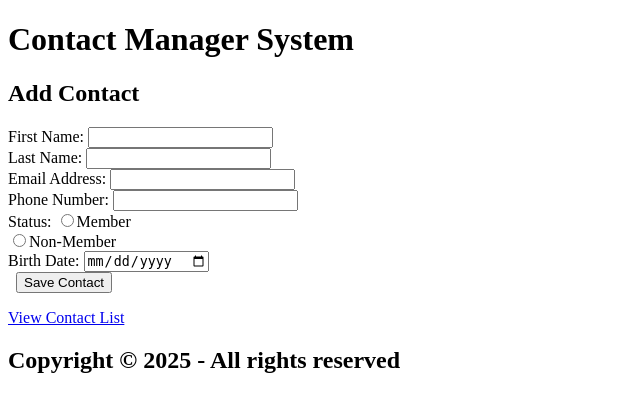
After one commit to dougjasper2013/ContactManager2025, a PHP site: page /add_contact_form.php in a window 1280 px wide. The commit adds this page. Shown: the top 412 px of the page, without its empty margins (0-640 px from the left). Run offline with PHP 8.4, Linux system fonts and the light colour scheme.

Commit message:
Add Contact Form

```diff
--- /dev/null
+++ b/add_contact_form.php
@@ -0,0 +1,54 @@
+<!DOCTYPE html>
+<html>
+    <head>
+        <title>Contact Manager - Add Contact</title>
+        <link rel="stylesheet" type="txt/css" href="css/main.css" />
+    </head>
+    <body>
+        <?php include("header.php"); ?>
+
+        <main>
+            <h2>Add Contact</h2>
+
+            <form action="add_contact.php" method="post" id="add_contact_form"
+                enctype="multipart/form-data">
+
+                <div id="data">
+
+                    <label>First Name:</label>
+                    <input type="text" name="first_name" /><br />
+
+                    <label>Last Name:</label>
+                    <input type="text" name="last_name" /><br />
+
+                    <label>Email Address:</label>
+                    <input type="text" name="email_address" /><br />
+
+                    <label>Phone Number:</label>
+                    <input type="text" name="phone_number" /><br />
+
+                    <label>Status:</label>
+                    <input type="radio" name="status" value="member" />Member<br />
+                    <input type="radio" name="status" value="nonmember" />Non-Member<br />
+
+                    <label>Birth Date:</label>
+                    <input type="date" name="dob" /><br />
+
+                </div>
+
+                <div id="buttons">
+
+                    <label>&nbsp;</label>
+                    <input type="submit" value="Save Contact" /><br />
+
+                </div>
+
+            </form>
+
+            <p><a href="index.php">View Contact List</a></p>
+
+        </main>
+
+        <?php include("footer.php"); ?>
+    </body>
+</html>
--- a/index.php
+++ b/index.php
@@ -42,6 +42,7 @@
                 <?php endforeach; ?>
 
             </table>
+            <p><a href="add_contact_form.php">Add Contact</a></p>
         </main>
 
         <?php include("footer.php"); ?>
```
Also changed, not shown: add_contact.php (added), confirmation.php (added).
